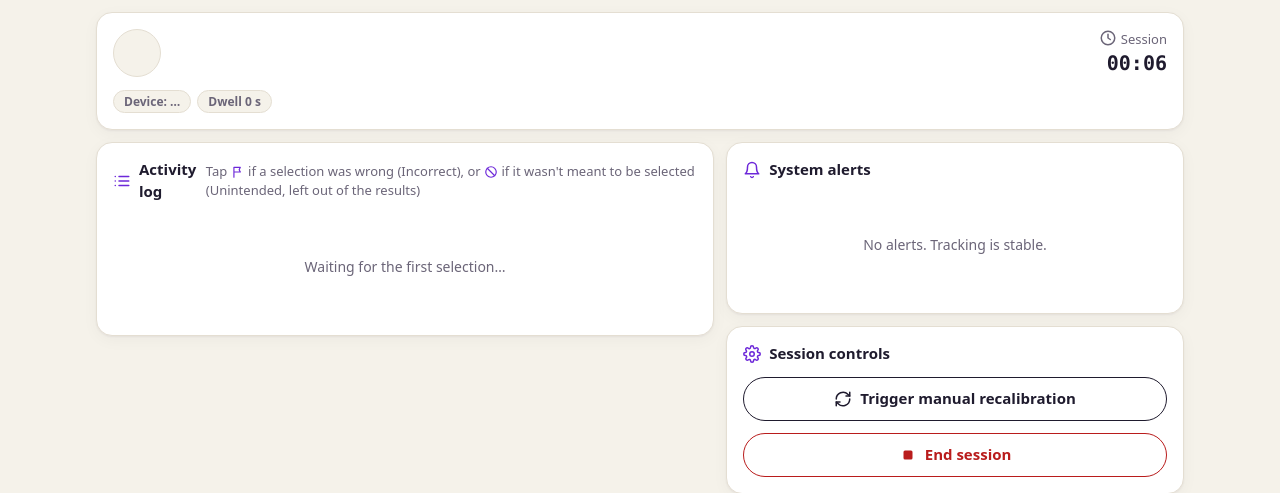
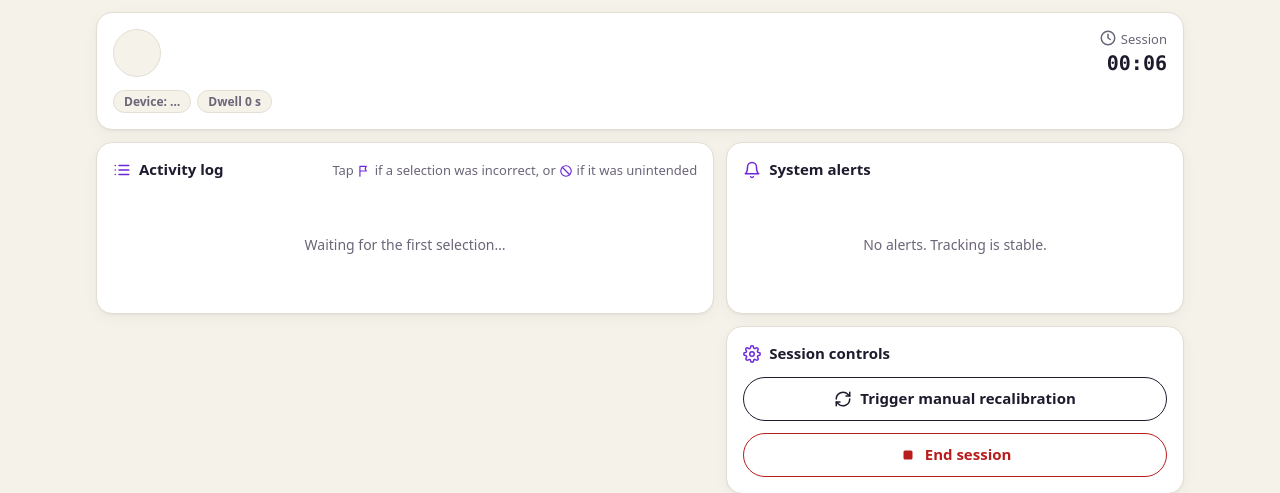
Before and after one commit to JhovanyH/eyeglynt, a Flask app: template dashboard/app/templates/live.html in a window 1280 px wide. Shown: the part 48-541 px from the top of the page. Run offline with Flask 3, Linux system fonts and the light colour scheme; the template is opened without the code that fills it, so the values that code supplies are empty; some libraries are stand-ins or nearby versions.

Commit message:
Team's wording edits: shorter Incorrect/Unintended texts (from their updated zip)
Co-Authored-By: Claude Opus 5.5 <noreply@anthropic.com>
Claude-Session: https://claude.ai/code/session_01BPBYLPqRwpc5yUEmryjD5z

```diff
--- a/dashboard/app/pdf.py
+++ b/dashboard/app/pdf.py
@@ -109,7 +109,7 @@ def build_summary_pdf(s, m, checks, selections, alerts, anonymise=False, detaile
         if r["intent_status"] == "unintended":
             note = "Incorrect"
         elif r["intent_status"] == "ignored":
-            note = "Unintended (not counted)"
+            note = "Unintended"
         elif r["selection_type"] == "speak":
             note = "Spoken"
         elif r["target_element_id"] is not None:
@@ -163,7 +163,7 @@ def _caregiver_pdf(doc, s, m, selections, h1, h2, body, small, table):
     ]
     if selections:
         rows = [["Time", "Interface", "What was said", "Note"]]
-        notes = {"unintended": "Incorrect", "ignored": "Unintended (not counted)"}
+        notes = {"unintended": "Incorrect", "ignored": "Unintended"}
         for r in selections:
             note = notes.get(r["intent_status"]) or ("Spoken" if r["selection_type"] == "speak" else "")
             rows.append([r["selected_at"].strftime("%I:%M:%S %p"),
--- a/dashboard/app/static/js/live.js
+++ b/dashboard/app/static/js/live.js
@@ -108,7 +108,7 @@
     li.classList.toggle("ignored", intent === "ignored");
     const flag = li.querySelector(".unintended-btn"), ignore = li.querySelector(".ignore");
     flag.title = intent === "unintended" ? "Marked incorrect. Tap to undo" : "Mark as incorrect";
-    ignore.title = intent === "ignored" ? "Marked unintended (not counted). Tap to undo"
+    ignore.title = intent === "ignored" ? "Marked unintended. Tap to undo"
                                         : "Mark as unintended: left out of the results";
     flag.setAttribute("aria-pressed", intent === "unintended" ? "true" : "false");
     ignore.setAttribute("aria-pressed", intent === "ignored" ? "true" : "false");
@@ -124,7 +124,7 @@
     try {
       await post(withId(D.flagUrl, id), { intent: intent });
       showIntent(li, intent);
-      toast({ unintended: "Marked as incorrect", ignored: "Marked as unintended: not counted in the results",
+      toast({ unintended: "Marked as incorrect", ignored: "Marked as unintended",
               intended: "Mark removed" }[intent]);
       poll();
     } catch (e) { toast(e.message); }
--- a/dashboard/app/templates/live.html
+++ b/dashboard/app/templates/live.html
@@ -48,7 +48,7 @@
   <div class="live-grid">
     <section class="card">
       <h2 class="card-title"><svg class="icon"><use href="#i-list"/></svg> Activity log
-        <span class="aside">Tap <svg class="icon" style="width:14px;height:14px"><use href="#i-flag"/></svg> if a selection was wrong (Incorrect), or <svg class="icon" style="width:14px;height:14px"><use href="#i-ignore"/></svg> if it wasn't meant to be selected (Unintended, left out of the results)</span></h2>
+        <span class="aside">Tap <svg class="icon" style="width:14px;height:14px"><use href="#i-flag"/></svg> if a selection was incorrect, or <svg class="icon" style="width:14px;height:14px"><use href="#i-ignore"/></svg> if it was unintended</span></h2>
       <div class="log-scroll" id="log-scroll">
         <ul class="log" id="activity"></ul>
         <p class="empty" id="activity-empty">Waiting for the first selection…</p>
--- a/dashboard/app/templates/summary.html
+++ b/dashboard/app/templates/summary.html
@@ -42,7 +42,7 @@
           <span class="txt">{% if r.selection_type == 'speak' %}<span class="spoke pill ok">Spoken</span>{% endif %}{{ r.output_text }}
             {% if show_test_marks and r.target_element_id is not none %}<span class="tag pill {{ 'ok' if r.is_correct else 'bad' }}">{{ '✓ target' if r.is_correct else '✗ missed' }}</span>{% endif %}
             {% if r.intent_status == 'unintended' %}<span class="tag pill bad">incorrect</span>{% endif %}
-            {% if r.intent_status == 'ignored' %}<span class="tag pill muted">unintended, not counted</span>{% endif %}
+            {% if r.intent_status == 'ignored' %}<span class="tag pill muted">unintended</span>{% endif %}
           </span>
         </li>
         {% endfor %}
```
